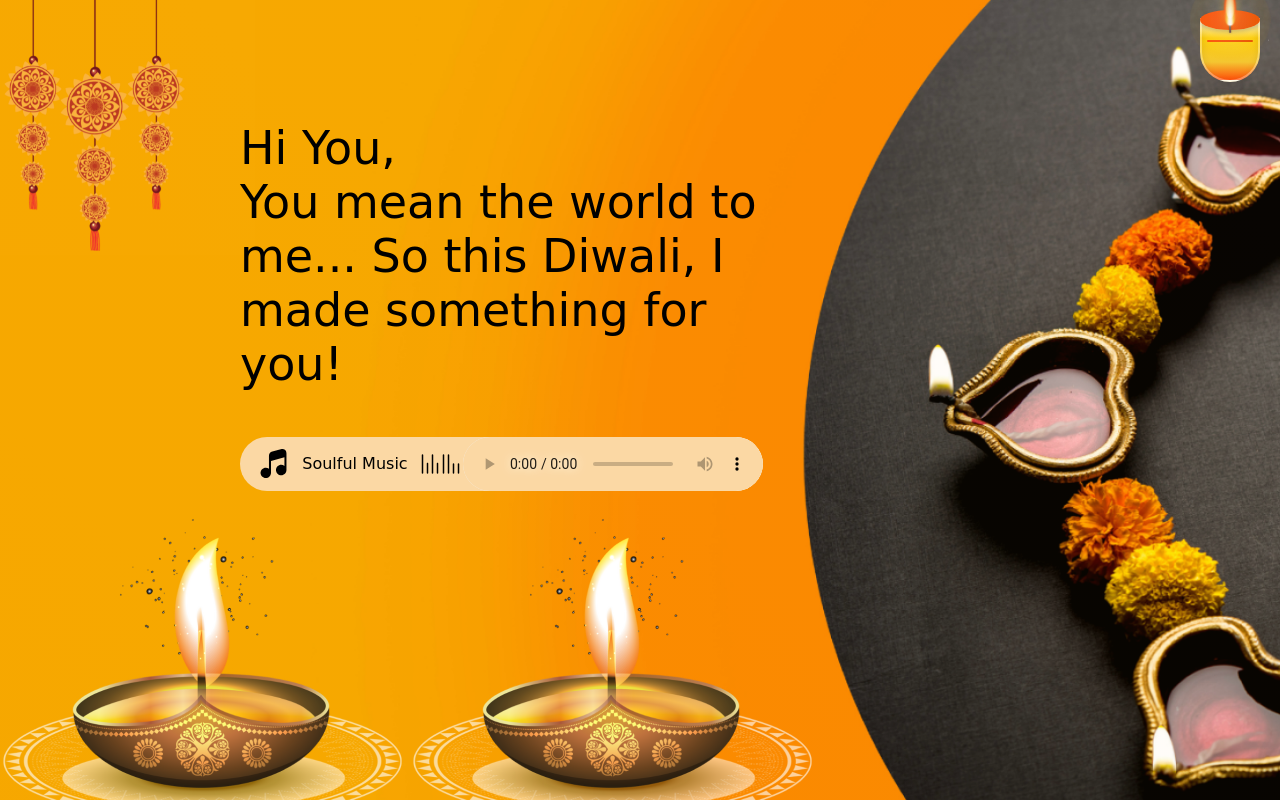
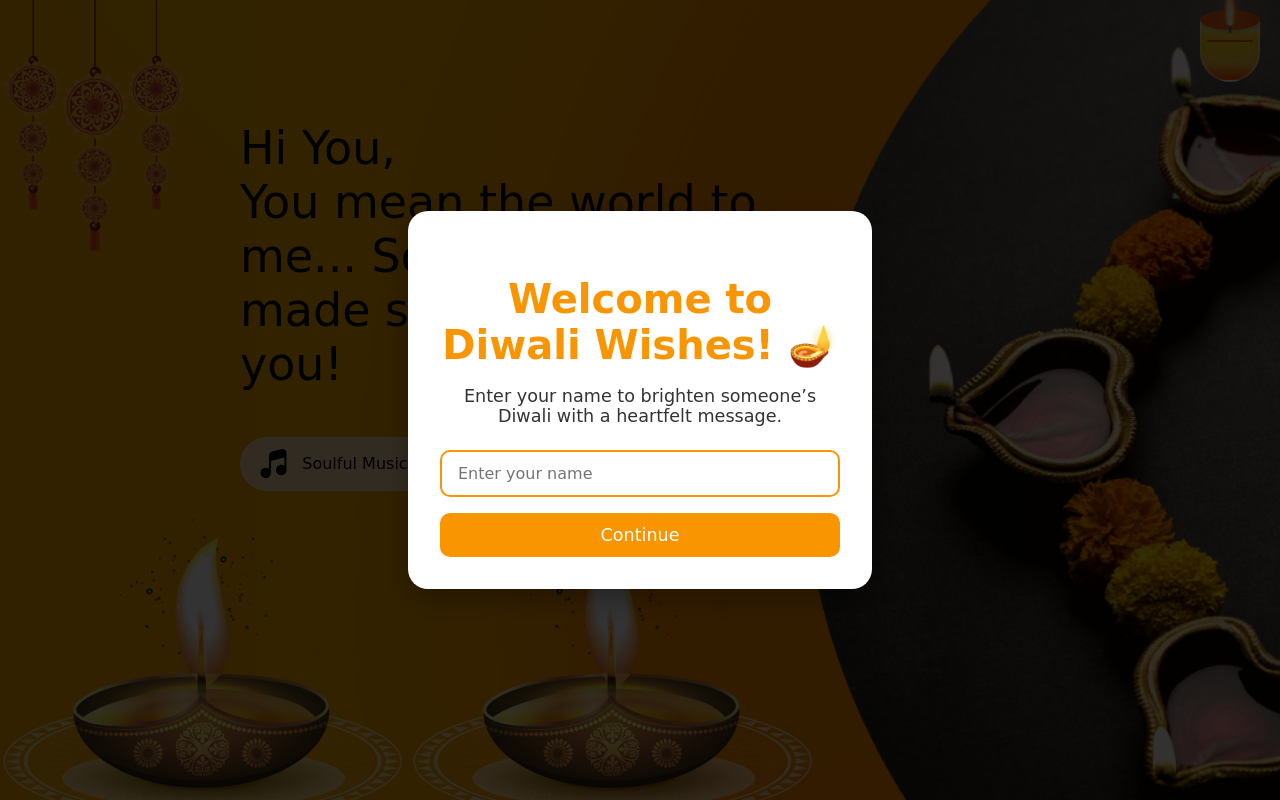
Before and after one commit to nandanNM/diwali-wish, a plain HTML site: page index.html in a window 1280 px wide. Shown: the top 800 px of the page. Drawn offline with nearby package versions, Linux system fonts and the light colour scheme; animation ran at ten frames a second; a web font is replaced by a local one.

Commit message:
fic input bug

```diff
--- a/index.html
+++ b/index.html
@@ -269,7 +269,7 @@
         // We have only sender param (common when sharing). Treat the receiver as 'You'
         receiverName.innerText = "You";
         senderName.innerText = senderParam;
-        nameInputModal.style.display = "none"; // don't ask for input when link already contains sender
+        nameInputModal.style.display = "flex"; // don't ask for input when link already contains sender
       } else {
         // No parameters, show name input form
         nameInputModal.style.display = "flex";
```
